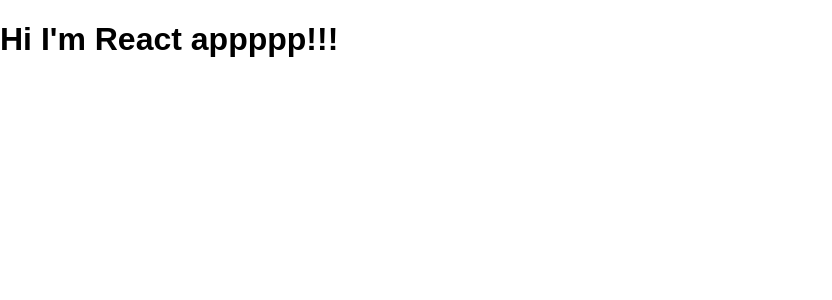
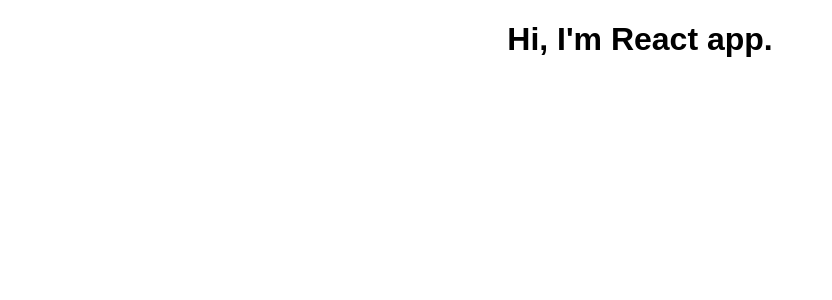
Before and after one commit to jakubfolta/React-CompleteGuide, a React (Create React App) app in the folder BaseFeaturesSyntax/react-complete-guide/: page / in a window 1280 px wide. Shown: the top 300 px of the page, without its empty margins (0-832 px from the left). Built offline with nearby package versions, Linux system fonts and the light colour scheme.

Commit message:
Learn React.

```diff
--- a/BaseFeaturesSyntax/react-complete-guide/src/App.js
+++ b/BaseFeaturesSyntax/react-complete-guide/src/App.js
@@ -3,12 +3,12 @@
 
 class App extends Component {
   render() {
-    // return (
-    //   <div className="App">
-    //     <h1>Hi, I'm React app.</h1>
-    //   </div>
-    // );
-    return React.createElement('div', null, React.createElement('h1', null, 'Hi I\'m React appppp!!!'));
+    return (
+      <div className="App">
+        <h1>Hi, I'm React app.</h1>
+      </div>
+    );
+    // return React.createElement('div', {className: 'App'}, React.createElement('h1', null, 'Hi I\'m React appppp!!!'));
   }
 }
 
```
